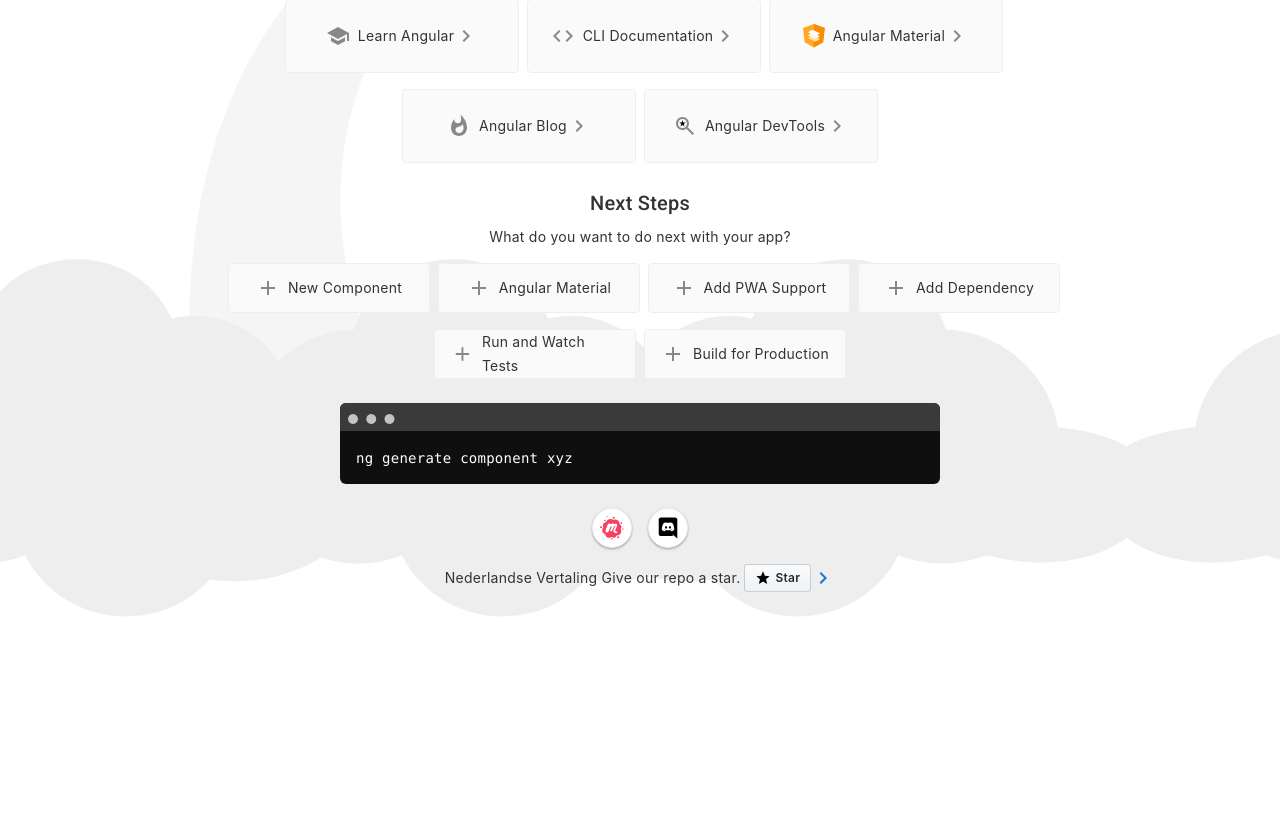
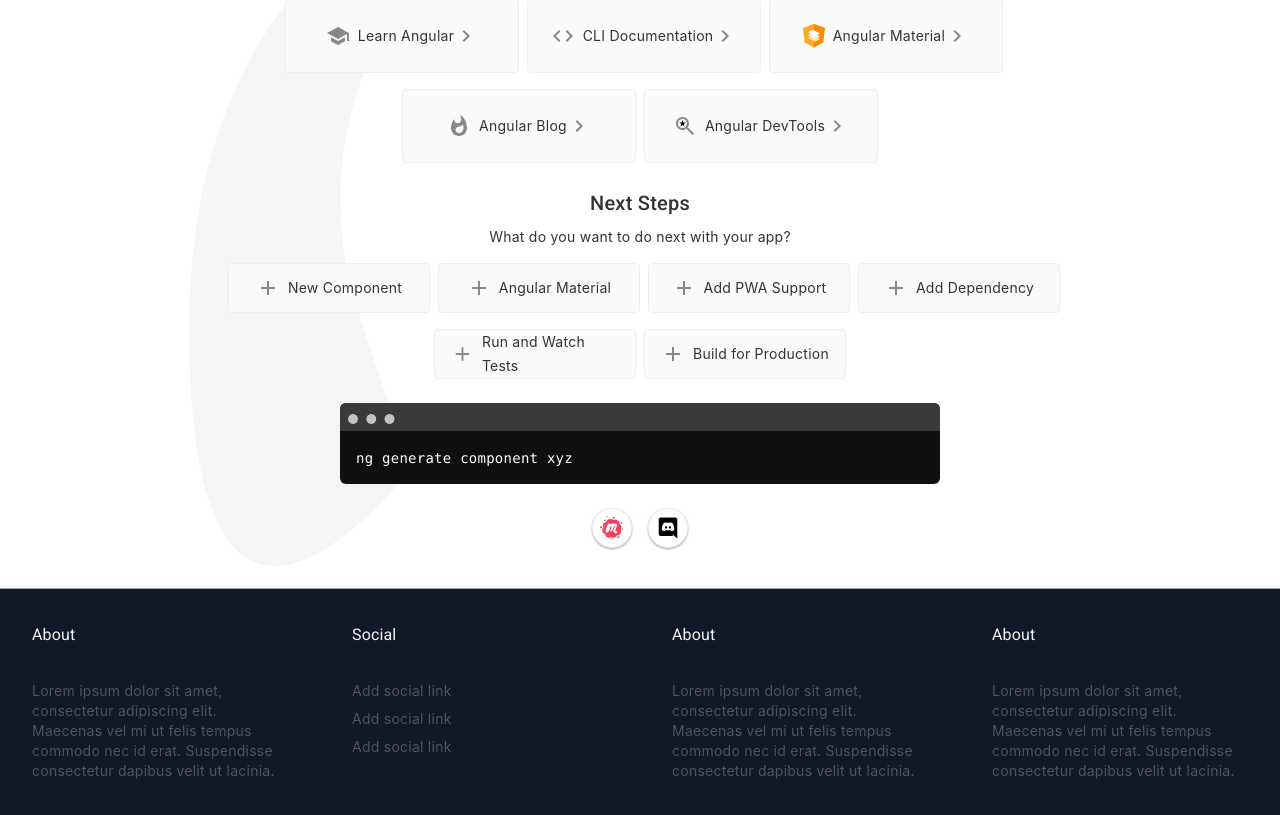
Before and after one commit to HeinDiez/nederlandse-vertaling, an Angular app: page / in a window 1280 px wide. Shown: the part 279-1094 px from the top of the page. Before the commit the page ends 882 px from the top, so only its background shows below. Built offline with nearby package versions, Linux system fonts and the light colour scheme.

Commit message:
update footer template.

```diff
--- a/src/app/app.component.html
+++ b/src/app/app.component.html
@@ -334,9 +334,9 @@
   </div>
 
   <!-- Footer -->
-  <app-footer></app-footer>
 
 </div>
+<app-footer></app-footer>
 
 <!-- * * * * * * * * * * * * * * * * * * * * * * * * * * * * * * * -->
 <!-- * * * * * * * * * * * The content above * * * * * * * * * * * -->
--- a/src/app/component/footer/footer.component.html
+++ b/src/app/component/footer/footer.component.html
@@ -1,13 +1,13 @@
 <style>
 
-  footer {
+  /* footer {
     margin-top: 8px;
     display: flex;
     align-items: center;
     line-height: 20px;
-  }
+  } */
 
-  footer a {
+  /* footer a {
     display: flex;
     align-items: center;
   }
@@ -59,7 +59,6 @@
     width: 1920px;
   }
 
-  /* Responsive Styles */
   @media screen and (max-width: 767px) {
     .card-container > *:not(.circle-link) ,
     .terminal {
@@ -86,9 +85,9 @@
       display: none;
       visibility: hidden;
     }
-  }
+  } */
   </style>
-  <footer>
+  <!-- <footer>
     Nederlandse Vertaling&nbsp;
     <a href="https://github.com/angular/angular" target="_blank" rel="noopener"> Give our repo a star.
       <div class="github-star-badge">
@@ -99,9 +98,65 @@
     <a href="https://github.com/angular/angular" target="_blank" rel="noopener">
       <svg class="material-icons" xmlns="http://www.w3.org/2000/svg" width="24" height="24" viewBox="0 0 24 24"><path d="M10 6L8.59 7.41 13.17 12l-4.58 4.59L10 18l6-6z" fill="#1976d2"/><path d="M0 0h24v24H0z" fill="none"/></svg>
     </a>
+</footer> -->
+<footer class="bg-gray-900 border-t border-gray-400 shadow">
+  <div class="container mx-auto flex py-8">
+
+    <div class="w-full mx-auto flex flex-wrap">
+      <div class="flex w-full md:w-1/4 ">
+        <div class="px-8">
+          <h3 class="font-bold font-bold text-gray-100">About</h3>
+          <p class="py-4 text-gray-600 text-sm">
+            Lorem ipsum dolor sit amet, consectetur adipiscing elit. Maecenas vel mi ut felis tempus commodo nec id erat. Suspendisse consectetur dapibus velit ut lacinia.
+          </p>
+        </div>
+      </div>
+
+      <div class="flex w-full md:w-1/4">
+        <div class="px-8">
+        <h3 class="font-bold font-bold text-gray-100">Social</h3>
+          <ul class="list-reset items-center text-sm pt-3">
+            <li>
+            <a class="inline-block text-gray-600 no-underline hover:text-gray-100 hover:text-underline py-1" href="#">Add social link</a>
+            </li>
+            <li>
+            <a class="inline-block text-gray-600 no-underline hover:text-gray-100 hover:text-underline py-1" href="#">Add social link</a>
+            </li>
+            <li>
+            <a class="inline-block text-gray-600 no-underline hover:text-gray-100 hover:text-underline py-1" href="#">Add social link</a>
+            </li>
+          </ul>
+        </div>
+      </div>
+
+      <div class="flex w-full md:w-1/4 ">
+        <div class="px-8">
+          <h3 class="font-bold font-bold text-gray-100">About</h3>
+          <p class="py-4 text-gray-600 text-sm">
+            Lorem ipsum dolor sit amet, consectetur adipiscing elit. Maecenas vel mi ut felis tempus commodo nec id erat. Suspendisse consectetur dapibus velit ut lacinia.
+          </p>
+        </div>
+      </div>
+
+
+      <div class="flex w-full md:w-1/4 ">
+        <div class="px-8">
+          <h3 class="font-bold font-bold text-gray-100">About</h3>
+          <p class="py-4 text-gray-600 text-sm">
+            Lorem ipsum dolor sit amet, consectetur adipiscing elit. Maecenas vel mi ut felis tempus commodo nec id erat. Suspendisse consectetur dapibus velit ut lacinia.
+          </p>
+        </div>
+      </div>
+
+
+    </div>
+
+
+
+  </div>
 </footer>
 
-<svg id="clouds" xmlns="http://www.w3.org/2000/svg" width="2611.084" height="485.677" viewBox="0 0 2611.084 485.677">
+<!-- <svg id="clouds" xmlns="http://www.w3.org/2000/svg" width="2611.084" height="485.677" viewBox="0 0 2611.084 485.677">
   <title>Gray Clouds Background</title>
   <path id="Path_39" data-name="Path 39" d="M2379.709,863.793c10-93-77-171-168-149-52-114-225-105-264,15-75,3-140,59-152,133-30,2.83-66.725,9.829-93.5,26.25-26.771-16.421-63.5-23.42-93.5-26.25-12-74-77-130-152-133-39-120-212-129-264-15-54.084-13.075-106.753,9.173-138.488,48.9-31.734-39.726-84.4-61.974-138.487-48.9-52-114-225-105-264,15a162.027,162.027,0,0,0-103.147,43.044c-30.633-45.365-87.1-72.091-145.206-58.044-52-114-225-105-264,15-75,3-140,59-152,133-53,5-127,23-130,83-2,42,35,72,70,86,49,20,106,18,157,5a165.625,165.625,0,0,0,120,0c47,94,178,113,251,33,61.112,8.015,113.854-5.72,150.492-29.764a165.62,165.62,0,0,0,110.861-3.236c47,94,178,113,251,33,31.385,4.116,60.563,2.495,86.487-3.311,25.924,5.806,55.1,7.427,86.488,3.311,73,80,204,61,251-33a165.625,165.625,0,0,0,120,0c51,13,108,15,157-5a147.188,147.188,0,0,0,33.5-18.694,147.217,147.217,0,0,0,33.5,18.694c49,20,106,18,157,5a165.625,165.625,0,0,0,120,0c47,94,178,113,251,33C2446.709,1093.793,2554.709,922.793,2379.709,863.793Z" transform="translate(142.69 -634.312)" fill="#eee"/>
-</svg>
+</svg> -->
```
